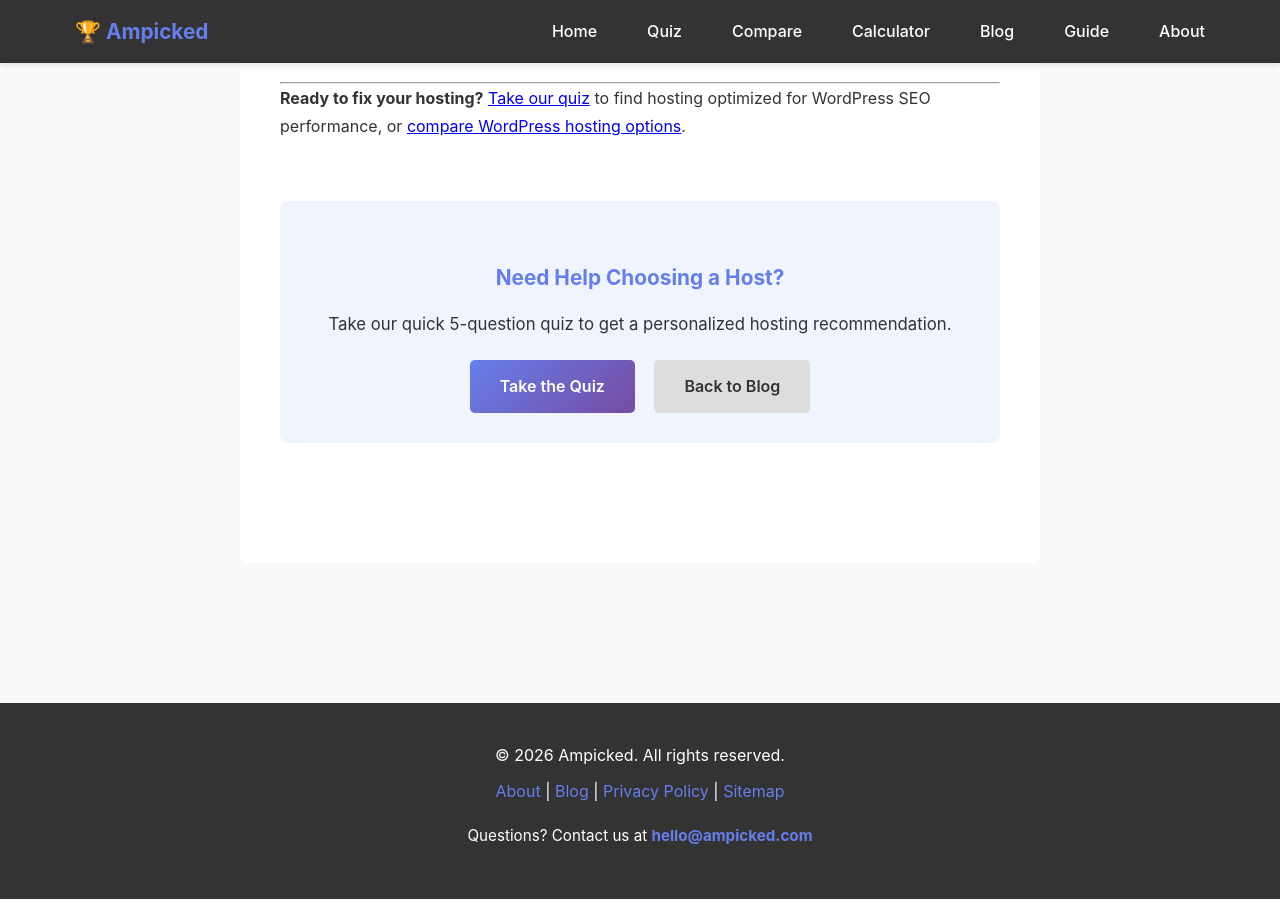
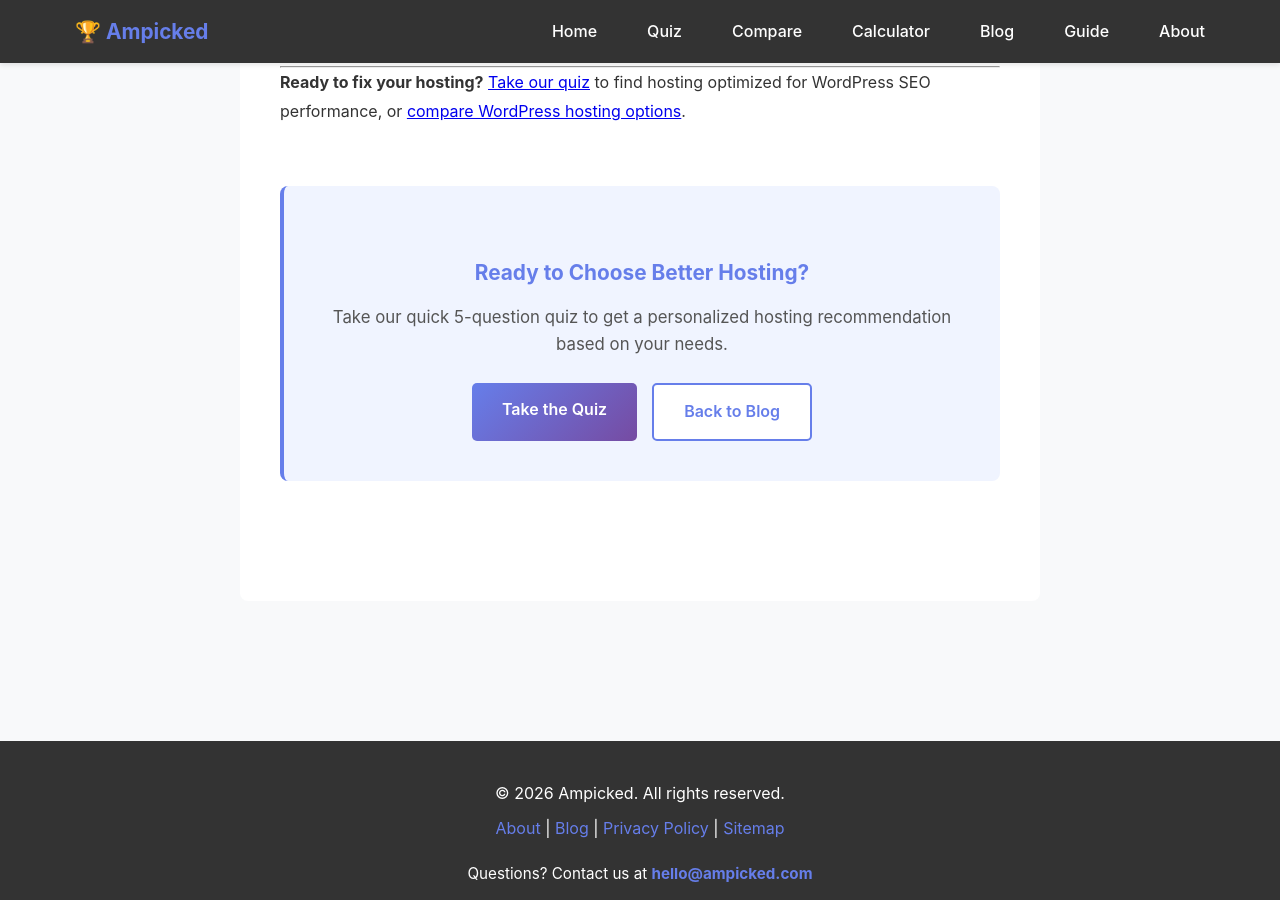
Before and after one commit to PetsUnpluggedArt/ampicked.github.io, a Jekyll site: the page built from _posts/2026-04-27-wordpress-hosting-mistakes.md, in a window 1280 px wide and 900 px high, scrolled down 4304 px. Built offline with Jekyll 4.4.1, drawn with Linux system fonts in a browser that asks for light colours.

Commit message:
update site

```diff
--- a/_layouts/blog.html
+++ b/_layouts/blog.html
@@ -2,26 +2,26 @@
 layout: default
 ---
 
-<header>
-    <div class="container">
-        <h1>{{ page.title }}</h1>
-        <p style="font-size: 1em; opacity: 0.8; margin-top: 8px;">{{ page.date | date: "%B %d, %Y" }}</p>
-    </div>
-</header>
+<div style="padding: 60px 20px;">
+    <div style="max-width: 800px; margin: 0 auto;">
+        <header style="margin-bottom: 40px;">
+            <h1 style="color: #333; font-size: 2.2em; margin-bottom: 12px;">{{ page.title }}</h1>
+            <p style="font-size: 0.95em; opacity: 0.7; color: #666; margin: 0;">{{ page.date | date: "%B %d, %Y" }}</p>
+        </header>
 
-<main>
-    <div class="container">
-        <article style="max-width: 800px; margin: 0 auto;">
+        <article>
             {{ content }}
 
-            <section style="background: #f0f4ff; padding: 30px; border-radius: 8px; margin-top: 60px; text-align: center;">
-                <h3 style="color: #667eea; margin-bottom: 15px;">Need Help Choosing a Host?</h3>
-                <p style="margin-bottom: 20px; font-size: 1.05em;">
-                    Take our quick 5-question quiz to get a personalized hosting recommendation.
+            <section style="background: #f0f4ff; padding: 40px; border-radius: 8px; margin-top: 60px; text-align: center; border-left: 4px solid #667eea;">
+                <h3 style="color: #667eea; margin-bottom: 15px; font-size: 1.3em;">Ready to Choose Better Hosting?</h3>
+                <p style="margin-bottom: 25px; font-size: 1.05em; color: #555; line-height: 1.6;">
+                    Take our quick 5-question quiz to get a personalized hosting recommendation based on your needs.
                 </p>
-                <a href="/quiz/" style="display: inline-block; background: linear-gradient(135deg, #667eea, #764ba2); color: white; padding: 14px 30px; border-radius: 5px; text-decoration: none; font-weight: 600; margin-right: 15px;">Take the Quiz</a>
-                <a href="/blog/" style="display: inline-block; background: #ddd; color: #333; padding: 14px 30px; border-radius: 5px; text-decoration: none; font-weight: 600;">Back to Blog</a>
+                <div style="display: flex; gap: 15px; justify-content: center; flex-wrap: wrap;">
+                    <a href="/quiz/" style="display: inline-block; background: linear-gradient(135deg, #667eea, #764ba2); color: white; padding: 14px 30px; border-radius: 5px; text-decoration: none; font-weight: 600;">Take the Quiz</a>
+                    <a href="/blog/" style="display: inline-block; background: white; color: #667eea; padding: 14px 30px; border-radius: 5px; text-decoration: none; font-weight: 600; border: 2px solid #667eea;">Back to Blog</a>
+                </div>
             </section>
         </article>
     </div>
-</main>
+</div>
```
Also changed, not shown: _layouts/calculator.html (added, +9 -0 lines), _layouts/comparison.html (added, +9 -0 lines), _layouts/guide.html (added, +9 -0 lines), calculator.md (+1 -1 lines), choose-hosting.md (+1 -7 lines), comparison.md (+2 -4 lines).
